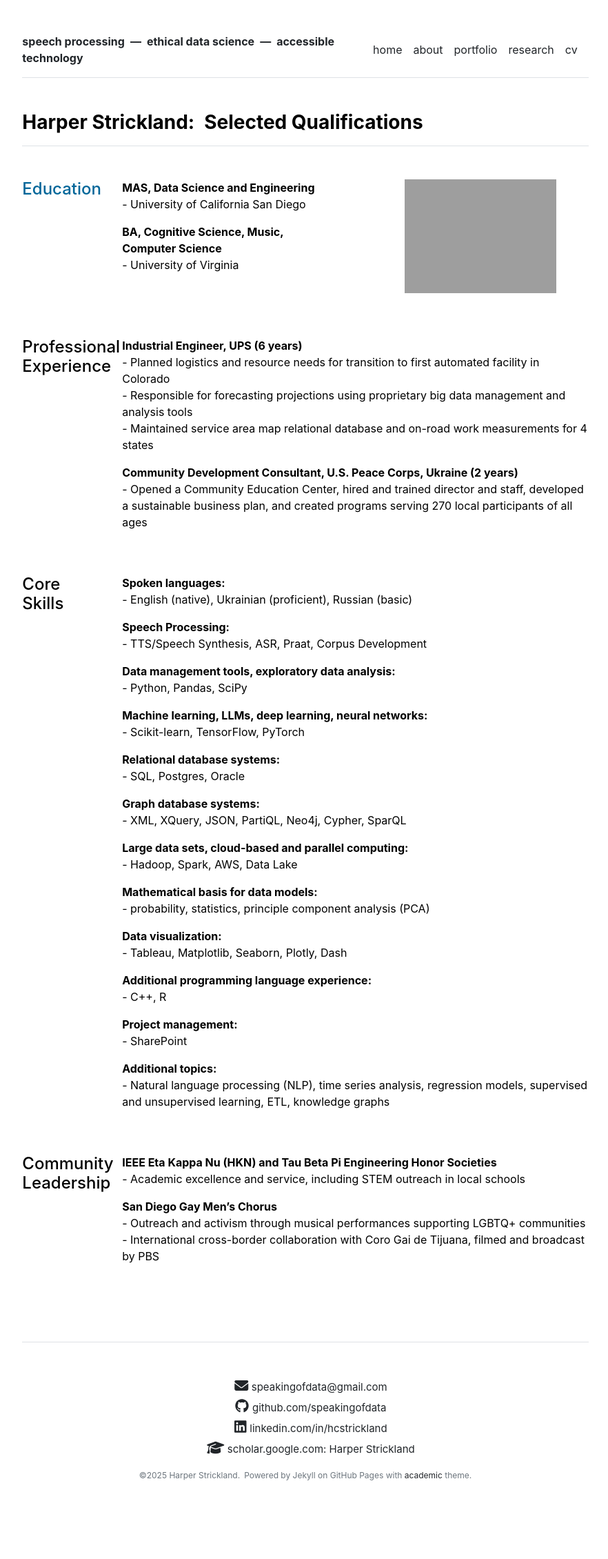
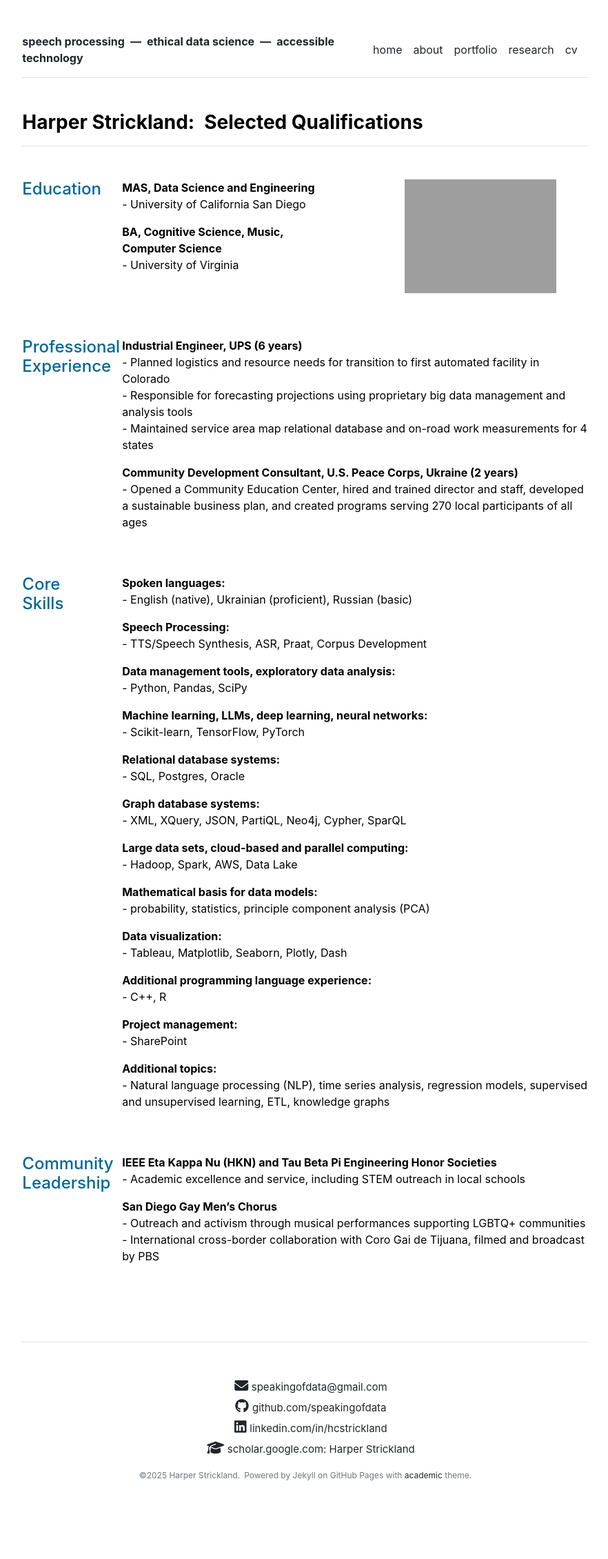
Before and after one commit to speakingofdata/speakingofdata.github.io, a Jekyll site: the page built from about.md, in a window 1280 px wide. Shown: the whole page at 69% size, without its empty margins (197-1079 px from the left). Built offline with Jekyll 4.4.1, drawn with Linux system fonts in a browser that asks for light colours; nearby versions of some CDN libraries.

Commit message:
Update about.html

```diff
--- a/_layouts/about.html
+++ b/_layouts/about.html
@@ -24,7 +24,7 @@ layout: default
     </div>
     <div class="row g-5 mb-5">
       <div class="col-md-2">
-        <h4>Professional Experience</h4>
+        <h4 style="color:#006699;">Professional Experience</h4>
       </div>
       <div class="col-md-10">
         {% for section in site.data.about.experience %}
@@ -35,7 +35,7 @@ layout: default
     </div>
     <div class="row g-5 mb-5">
       <div class="col-md-2">
-        <h4>Core Skills</h4>
+        <h4 style="color:#006699;">Core Skills</h4>
       </div>
       <div class="col-md-10">
         {% for section in site.data.about.skills %}
@@ -46,7 +46,7 @@ layout: default
     </div>
     <div class="row g-5 mb-5">
       <div class="col-md-2">
-        <h4>Community Leadership</h4>
+        <h4 style="color:#006699;">Community Leadership</h4>
       </div>
       <div class="col-md-10">
         {% for section in site.data.about.leadership %}
```
